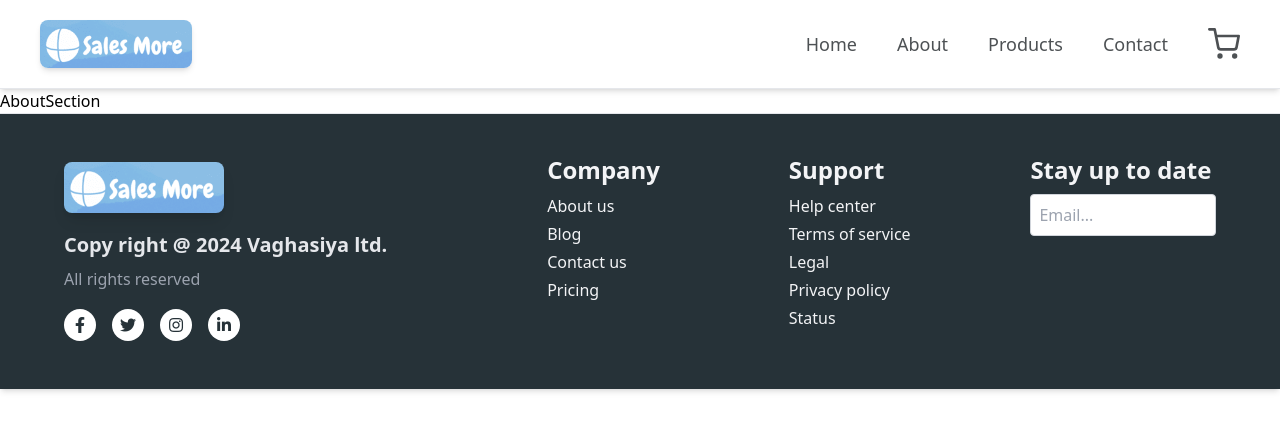
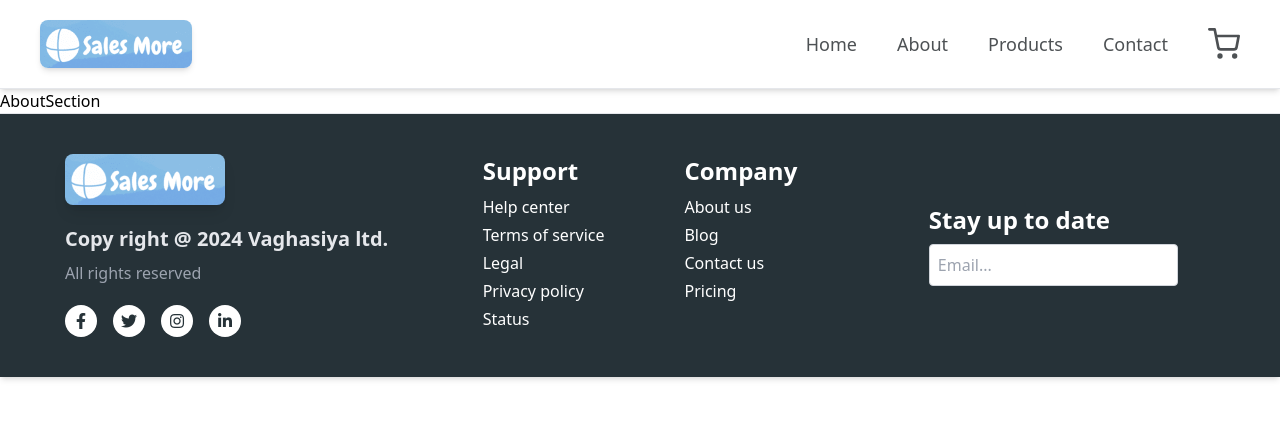
Before and after one commit to harshwebelite21/Sales-More-Fronted, a React (Vite) app: page /about in a window 1280 px wide. Shown: the top 430 px of the page. Built offline with nearby package versions, Linux system fonts and the light colour scheme.

Commit message:
Footer upated

```diff
--- a/src/components/Footer.tsx
+++ b/src/components/Footer.tsx
@@ -9,12 +9,14 @@ const Footer: React.FC = () => {
     { url: "https://instagram.com", iconClass: "fab fa-instagram" },
     { url: "https://linkedin.com", iconClass: "fab fa-linkedin-in" },
   ];
+
   const companyInfo = [
     {
       name: "Company",
       items: ["About us", "Blog", "Contact us", "Pricing"],
     },
   ];
+
   const supportInfo = [
     {
       name: "Support",
@@ -27,10 +29,13 @@ const Footer: React.FC = () => {
       ],
     },
   ];
+
+  const currentYear = new Date().getFullYear();
+
   return (
-    <div className="bg-[#263238] text-white border-t shadow-md flex justify-center items-center ">
-      <ul className="grid grid-cols-1 lg:grid-cols-5 md:grid-cols-4 w-[90%] mx-auto text-gray-100 gap-14 my-10">
-        <li className="flex flex-col justify-center md:justify-start items-center md:items-start text-center md:text-left space-y-2 py-2 gap-[10px]  lg:col-span-2">
+    <div className="bg-[#263238] text-white border-t shadow-md ">
+      <div className="grid grid-cols-1 md:grid-cols-3 place-items-center p-10 gap-10 ">
+        <div className="flex flex-col justify-center gap-5">
           <Link to="/" className="flex justify-center md:justify-start">
             <img
               src={logo}
@@ -38,11 +43,11 @@ const Footer: React.FC = () => {
               className="rounded-lg shadow-lg w-[70%] md:w-40 mx-auto md:mx-0"
             />
           </Link>
-          <div className="gap-[8px] flex flex-col ">
-            <span className=" text-gray-200 font-semibold text-xl">
-              Copy right @ 2024 Vaghasiya ltd.
+          <div className="gap-[8px] flex flex-col">
+            <span className="text-gray-200 font-semibold text-xl">
+              Copy right @ {currentYear} Vaghasiya ltd.
             </span>
-            <span className=" text-gray-400">All rights reserved</span>
+            <span className="text-gray-400">All rights reserved</span>
           </div>
           <div className="flex justify-center md:justify-start space-x-4 w-full">
             {socialMediaLinks.map((link) => (
@@ -57,40 +62,42 @@ const Footer: React.FC = () => {
               </a>
             ))}
           </div>
-        </li>
+        </div>
 
-        <li className="flex flex-col justify-start items-start">
-          {companyInfo.map((info, index) => (
-            <div key={index}>
+        <div className="flex gap-20">
+          {supportInfo.map((info) => (
+            <li key={info.name} className="flex flex-col gap-3">
+              <div>
                 <div className="mb-2 font-semibold text-2xl">{info.name}</div>
                 <ul>
-                {info.items.map((item, idx) => (
-                  <li key={idx} className="mb-1 hover:text-gray-300">
+                  {info.items.map((item) => (
+                    <li key={item} className="mb-1 hover:text-gray-300">
                       {item}
                     </li>
                   ))}
                 </ul>
               </div>
+            </li>
           ))}
-        </li>
 
-        <ul className="flex flex-col justify-start items-start">
-          {supportInfo.map((info, index) => (
-            <li key={index} className="flex flex-col justify-start items-start">
+          {companyInfo.map((info) => (
+            <li key={info.name} className="flex flex-col gap-3">
+              <div>
                 <div className="mb-2 font-semibold text-2xl">{info.name}</div>
                 <ul>
-                {info.items.map((item, idx) => (
-                  <li key={idx} className="mb-1 hover:text-gray-300">
+                  {info.items.map((item) => (
+                    <li key={item} className="mb-1 hover:text-gray-300">
                       {item}
                     </li>
                   ))}
                 </ul>
+              </div>
             </li>
           ))}
-        </ul>
+        </div>
 
-        <li className="flex flex-col justify-start">
-          <h1 className="font-semibold text-2xl  mb-2">Stay up to date</h1>
+        <div className="flex flex-col ">
+          <h1 className="font-semibold text-2xl mb-2">Stay up to date</h1>
           <form>
             <input
               type="text"
@@ -98,8 +105,8 @@ const Footer: React.FC = () => {
               placeholder="Email..."
             />
           </form>
-        </li>
-      </ul>
+        </div>
+      </div>
     </div>
   );
 };
```
Lines whose indentation alone changed are shown as unchanged.
